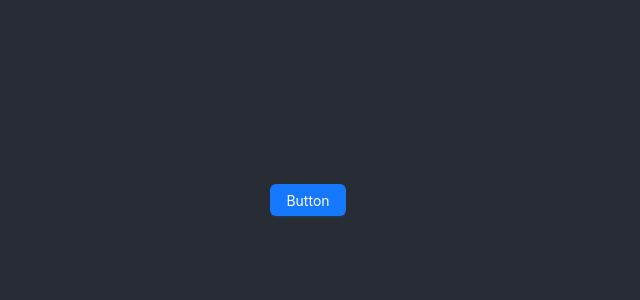
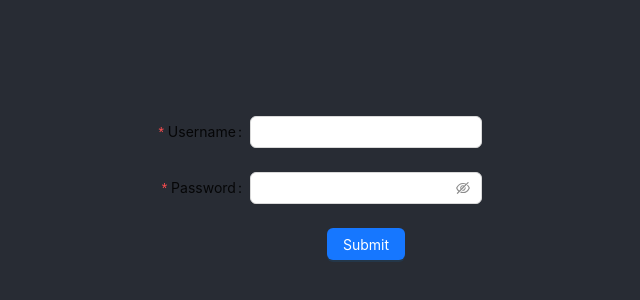
Before and after one commit to Sam-Ni/psychology, a React (Create React App) app: page / in a window 1280 px wide. Shown: the part 200-500 px from the top of the page, without its empty margins (332-972 px from the left). Built offline with nearby package versions, Linux system fonts and the light colour scheme.

Commit message:
add axios and IM

```diff
--- a/src/App.tsx
+++ b/src/App.tsx
@@ -1,15 +1,54 @@
 import React from 'react';
 import logo from './logo.svg';
 import './App.css';
-import { Button } from "antd";
+import {Button, Input} from "antd";
+import { Form } from 'antd';
 import axios from 'axios';
 import { TUIKit } from '@tencentcloud/chat-uikit-react';
 
 function App() {
+  const onFinish = (values: any) => {
+    console.log('Success:', values);
+  };
+
+  const onFinishFailed = (errorInfo: any) => {
+    console.log('Failed:', errorInfo);
+  };
   return (
     <div className="App">
       <header className="App-header">
-        <Button type={'primary'}>Button</Button>
+        <Form
+          name="basic"
+          labelCol={{ span: 8 }}
+          wrapperCol={{ span: 16 }}
+          style={{ maxWidth: 600 }}
+          initialValues={{ remember: true }}
+          onFinish={onFinish}
+          onFinishFailed={onFinishFailed}
+          autoComplete="off"
+        >
+          <Form.Item
+            label="Username"
+            name="username"
+            rules={[{ required: true, message: 'Please input your username!' }]}
+          >
+            <Input />
+          </Form.Item>
+
+          <Form.Item
+            label="Password"
+            name="password"
+            rules={[{ required: true, message: 'Please input your password!' }]}
+          >
+            <Input.Password />
+          </Form.Item>
+
+          <Form.Item wrapperCol={{ offset: 8, span: 16 }}>
+            <Button type="primary" htmlType="submit">
+              Submit
+            </Button>
+          </Form.Item>
+        </Form>
       </header>
     </div>
   );
```
Also changed, not shown: 1 other file (tests, documents, lock files or other folders).
